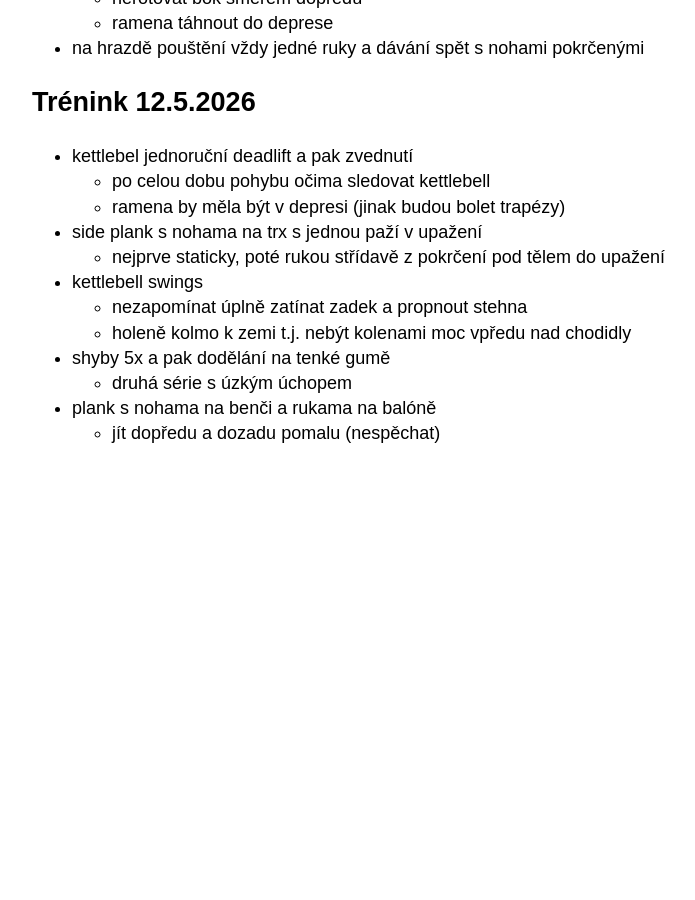
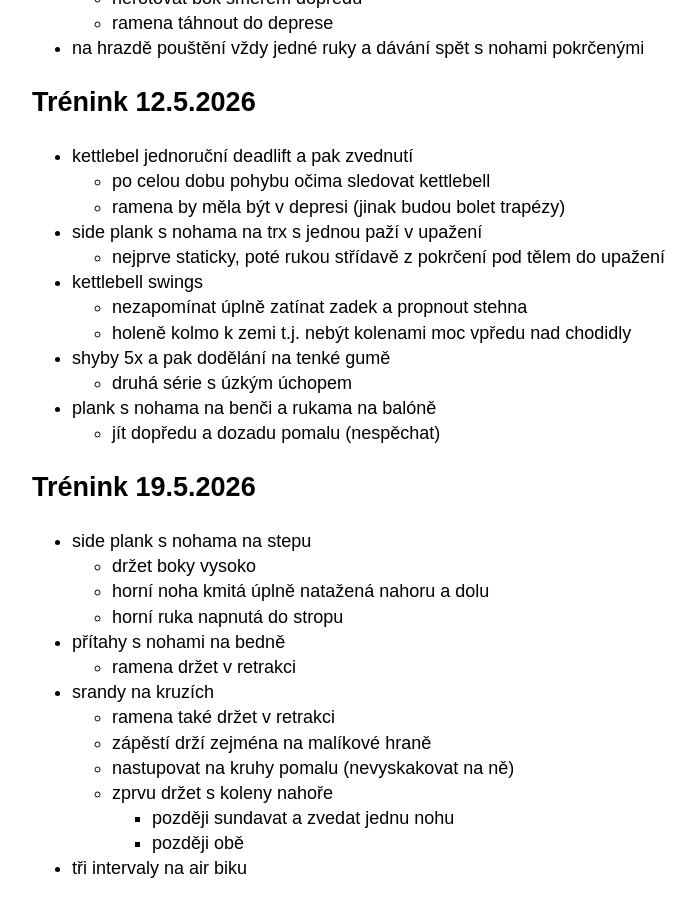
Before and after one commit to hartmaj2/hartmaj2.github.io, a Jekyll site: the page built from sections/sports/fitness.md, in a window 1280 px wide and 900 px high, scrolled down 12555 px. Shown: the whole window, without its empty margins (158-853 px from the left). Built offline with Jekyll 4.4.1, drawn with Linux system fonts in a browser that asks for light colours; before the commit the page ends 13019 px from its top, so only the background shows below that.

Commit message:
Add fitness

```diff
--- a/sections/sports/fitness.md
+++ b/sections/sports/fitness.md
@@ -593,3 +593,23 @@ minutu běžky
 
 - plank s nohama na benči a rukama na balóně
   - jít dopředu a dozadu pomalu (nespěchat)
+
+## Trénink 19.5.2026
+
+- side plank s nohama na stepu
+  - držet boky vysoko
+  - horní noha kmitá úplně natažená nahoru a dolu
+  - horní ruka napnutá do stropu
+
+- přítahy s nohami na bedně
+  - ramena držet v retrakci
+
+- srandy na kruzích
+  - ramena také držet v retrakci
+  - zápěstí drží zejména na malíkové hraně
+  - nastupovat na kruhy pomalu (nevyskakovat na ně)
+  - zprvu držet s koleny nahoře
+    - později sundavat a zvedat jednu nohu
+    - později obě
+
+- tři intervaly na air biku
```
